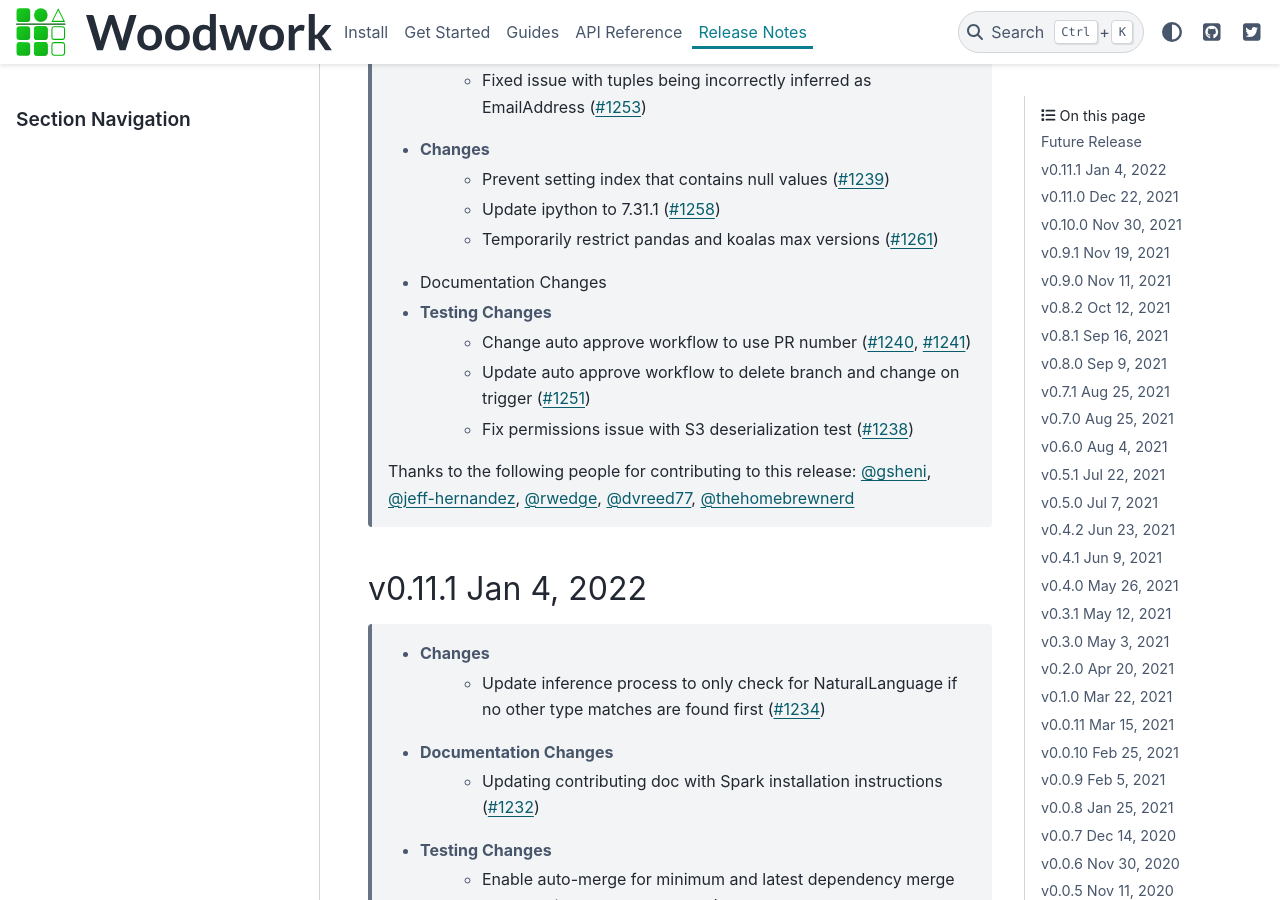
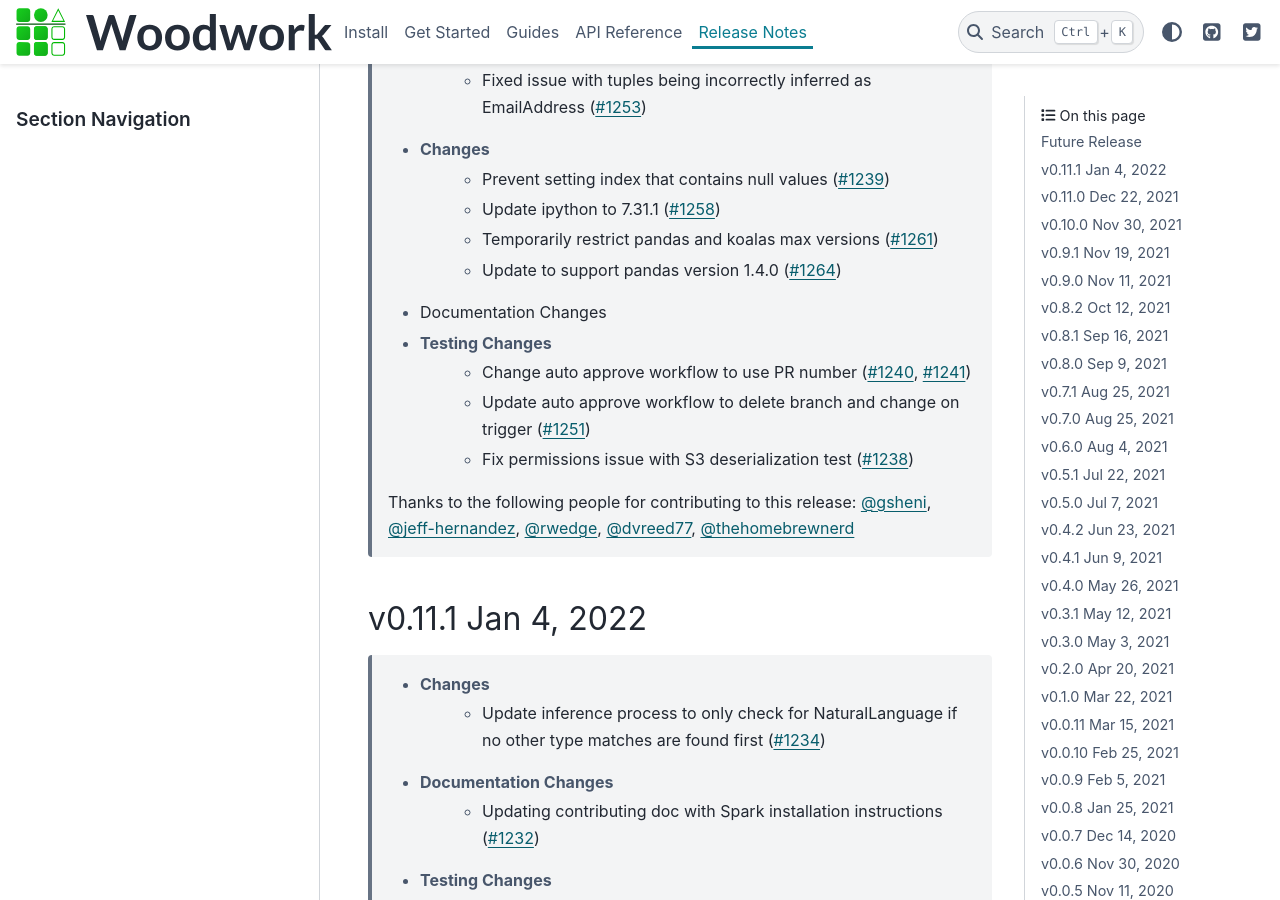
Before and after one commit to alteryx/woodwork, a Sphinx documentation site: the page built from docs/source/release_notes.rst, in a window 1280 px wide and 900 px high, scrolled down 340 px. Built offline with Sphinx 7.4.7 and the PyData theme 0.15.4, drawn with Linux system fonts in a browser that asks for light colours; comment, search, counter and statistics services are not loaded.

Commit message:
update release notes

```diff
--- a/docs/source/release_notes.rst
+++ b/docs/source/release_notes.rst
@@ -13,6 +13,7 @@ Future Release
         * Prevent setting index that contains null values (:pr:`1239`)
         * Update ipython to 7.31.1 (:pr:`1258`)
         * Temporarily restrict pandas and koalas max versions (:pr:`1261`)
+        * Update to support pandas version 1.4.0 (:pr:`1264`)
     * Documentation Changes
     * Testing Changes
         * Change auto approve workflow to use PR number (:pr:`1240`, :pr:`1241`)
```
